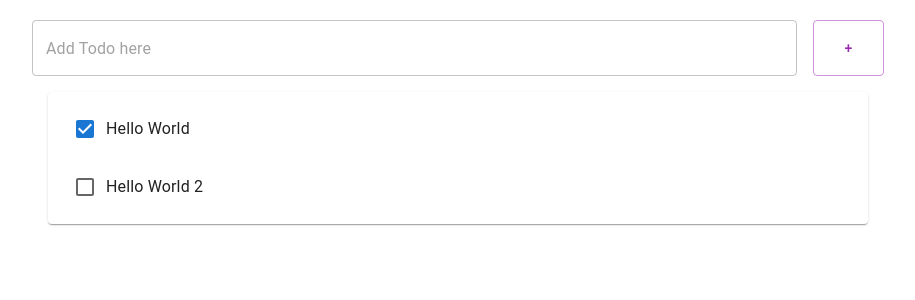
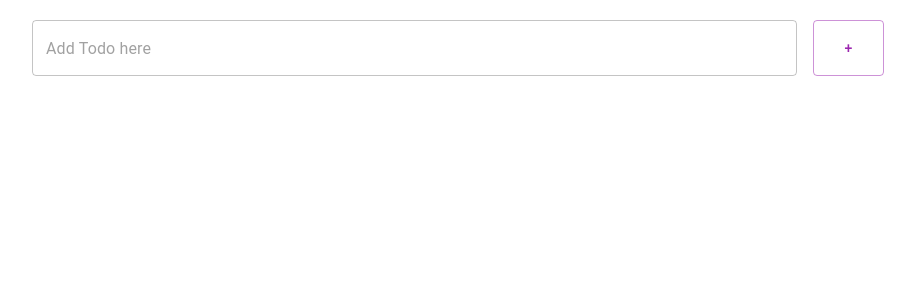
Before and after one commit to HONG-EUN-YOUNG/React-Springboot-AWS-study, a React (Create React App) app in the folder todo-fe/: page / in a window 1280 px wide. Shown: the top 300 px of the page, without its empty margins (182-1097 px from the left). Built offline with nearby package versions, Linux system fonts and the light colour scheme.

Commit message:
feat: Todo 삭제 구현

```diff
--- a/todo-fe/src/App.js
+++ b/todo-fe/src/App.js
@@ -6,19 +6,9 @@
 
 
 function App() {
-  const [items, setItems] = useState([
-    {
-      id: "0",
-      title: "Hello World",
-      done: true
-    },
-    {
-      id: "1",
-      title: "Hello World 2",
-      done: false
-    }
-  ]);
+  const [items, setItems] = useState([]);
 
+  // Todo 추가
   const addItem = (item) => {
     item.id = "ID-" + items.length;
     item.done = false;
@@ -29,10 +19,20 @@
     console.log("items : ", items);
   };
 
+  // Todo 삭제
+  const deleteItem = (item) => {
+    // 삭제할 아이템 제외하고 새 배열에 저장
+    const newItems = items.filter(e => e.id !== item.id);
+    setItems([...newItems]);
+  }
+
   let todoItems = items.length > 0 && (
     <Paper style={{ margin: 16 }}>
       <List>
-        {items.map((item) => (<Todo item={item} key={item.id} />))}
+        {items.map((item) => (
+          <Todo item={item} key={item.id}
+            deleteItem={deleteItem} />
+        ))}
       </List>
     </Paper>
   );
--- a/todo-fe/src/Todo/Todo.js
+++ b/todo-fe/src/Todo/Todo.js
@@ -1,12 +1,23 @@
 import React, { useState } from "react";
-import { ListItem, ListItemText, InputBase, Checkbox } from "@mui/material";
+import {
+  ListItem, ListItemText, InputBase, Checkbox,
+  ListItemSecondaryAction, IconButton
+} from "@mui/material";
+import DeleteOutlined from "@mui/icons-material/DeleteOutlined";
 
 const Todo = (props) => {
   const [item, setItem] = useState(props.item);
 
+  // Todo 삭제
+  const deleteItem = props.deleteItem;
+  const deleteEventHandler = () => {
+    deleteItem(item);
+  }
+
   return (
     <ListItem>
       <Checkbox checked={item.done} />
+
       <ListItemText>
         <InputBase
           inputProps={{ "aria-label": "naked" }}
@@ -18,6 +29,13 @@
           fullWidth={true}
         />
       </ListItemText>
+
+      <ListItemSecondaryAction>
+        <IconButton aria-label="Delete Todo"
+          onClick={deleteEventHandler}>
+          <DeleteOutlined />
+        </IconButton>
+      </ListItemSecondaryAction>
     </ListItem>
   );
 };
```
